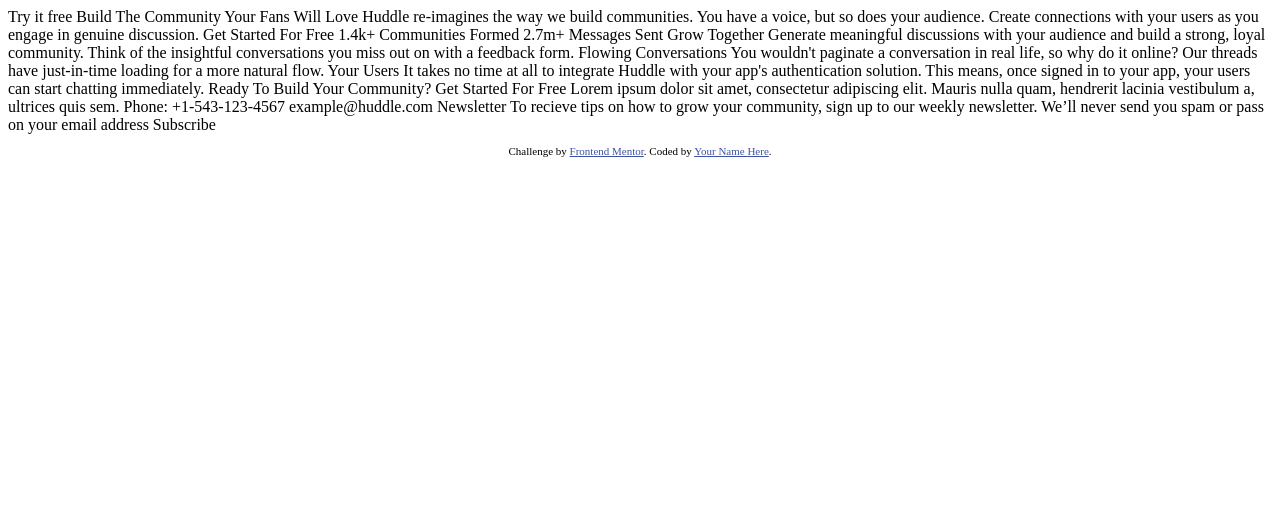
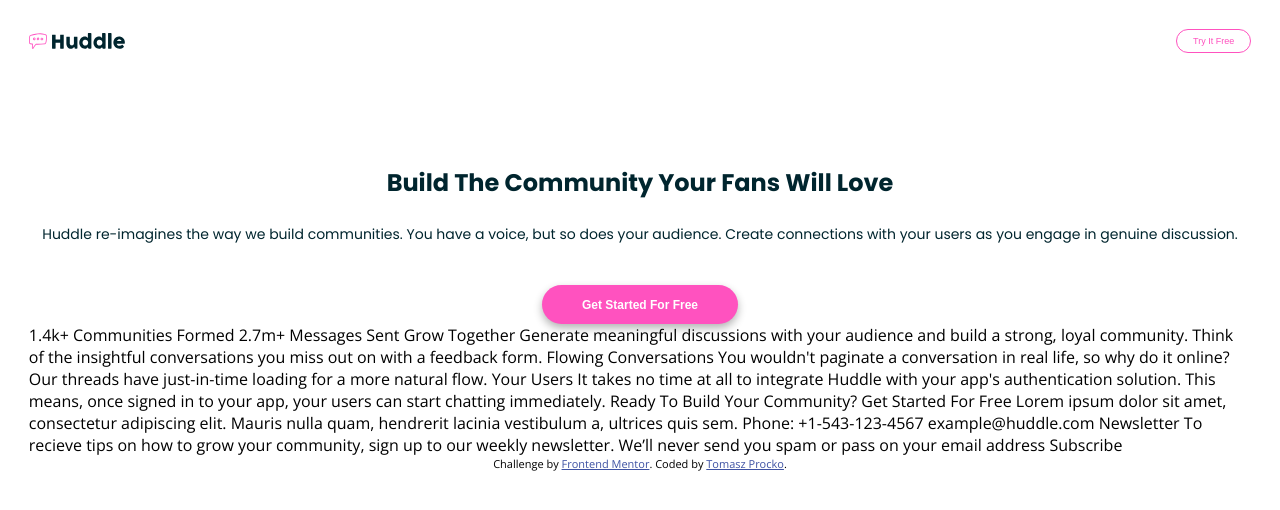
Before and after one commit to prociek/Huddle-landing-page-with-curved-sections, a plain HTML site: page index.html in a window 1280 px wide. Drawn offline with nearby package versions, Linux system fonts and the light colour scheme.

Commit message:
added fonts and header section in html also general and header css styles

```diff
--- a/index.html
+++ b/index.html
@@ -1,66 +1,59 @@
 <!DOCTYPE html>
 <html lang="en">
   <head>
-  <meta charset="UTF-8">
-  <meta name="viewport" content="width=device-width, initial-scale=1.0"> <!-- displays site properly based on user's device -->
-
-  <link rel="icon" type="image/png" sizes="32x32" href="./images/favicon-32x32.png">
-
-  <title>Frontend Mentor | Huddle landing page with curved sections</title>
-
-  <!-- Feel free to remove these styles or customise in your own stylesheet 👍 -->
-  <style>
-    .attribution { font-size: 11px; text-align: center; }
-    .attribution a { color: hsl(228, 45%, 44%); }
-  </style>
+    <meta charset="UTF-8" />
+    <meta name="viewport" content="width=device-width, initial-scale=1.0" />
+    <link
+      rel="icon"
+      type="image/png"
+      sizes="32x32"
+      href="./images/favicon-32x32.png"
+    />
+    <link rel="preconnect" href="https://fonts.gstatic.com" />
+    <link
+      href="https://fonts.googleapis.com/css2?family=Open+Sans:wght@400;600;700&family=Poppins:wght@400;700&display=swap"
+      rel="stylesheet"
+    />
+    <link rel="stylesheet" href="./styles.css" />
+    <title>Huddle landing page with curved sections</title>
   </head>
   <body>
-  Try it free
-
-  Build The Community Your Fans Will Love
-
-  Huddle re-imagines the way we build communities. You have a voice, but so does
-  your audience. Create connections with your users as you engage in genuine discussion.
-
-  Get Started For Free
-
-  1.4k+
-  Communities Formed
-
-  2.7m+
-  Messages Sent
-
-  Grow Together
-  Generate meaningful discussions with your audience and build a strong, loyal community.
-  Think of the insightful conversations you miss out on with a feedback form.
-
-  Flowing Conversations
-  You wouldn't paginate a conversation in real life, so why do it online? Our threads have
-  just-in-time loading for a more natural flow.
-
-  Your Users
-  It takes no time at all to integrate Huddle with your app's authentication solution. This means,
-  once signed in to your app, your users can start chatting immediately.
-
-  Ready To Build Your Community?
-  Get Started For Free
-
-  Lorem ipsum dolor sit amet, consectetur adipiscing elit. Mauris nulla quam, hendrerit lacinia
-  vestibulum a, ultrices quis sem.
-
-  Phone: +1-543-123-4567
-  example@huddle.com
-
-  Newsletter
-  To recieve tips on how to grow your community, sign up to our weekly newsletter. We’ll never
-  send you spam or pass on your email address
-
-  Subscribe
+    <header>
+      <div class="logo-container">
+        <img class="logo" src="./images/logo.svg" alt="huddle logo" />
+        <button class="btn-invert" type="button">Try it free</button>
+      </div>
+      <hgroup class="headings-group">
+        <h1>Build The Community Your Fans Will Love</h1>
+        <h3>
+          Huddle re-imagines the way we build communities. You have a voice, but
+          so does your audience. Create connections with your users as you
+          engage in genuine discussion.
+        </h3>
+        <button class="btn-primary" type="button">Get Started For Free</button>
+      </hgroup>
+    </header>
+    <main></main>
+    1.4k+ Communities Formed 2.7m+ Messages Sent Grow Together Generate
+    meaningful discussions with your audience and build a strong, loyal
+    community. Think of the insightful conversations you miss out on with a
+    feedback form. Flowing Conversations You wouldn't paginate a conversation in
+    real life, so why do it online? Our threads have just-in-time loading for a
+    more natural flow. Your Users It takes no time at all to integrate Huddle
+    with your app's authentication solution. This means, once signed in to your
+    app, your users can start chatting immediately. Ready To Build Your
+    Community? Get Started For Free Lorem ipsum dolor sit amet, consectetur
+    adipiscing elit. Mauris nulla quam, hendrerit lacinia vestibulum a, ultrices
+    quis sem. Phone: +1-543-123-4567 example@huddle.com Newsletter To recieve
+    tips on how to grow your community, sign up to our weekly newsletter. We’ll
+    never send you spam or pass on your email address Subscribe
 
     <footer>
       <p class="attribution">
-      Challenge by <a href="https://www.frontendmentor.io?ref=challenge" target="_blank">Frontend Mentor</a>.
-      Coded by <a href="#">Your Name Here</a>.
+        Challenge by
+        <a href="https://www.frontendmentor.io?ref=challenge" target="_blank"
+          >Frontend Mentor</a
+        >. Coded by <a href="#">Tomasz Procko</a>.
       </p>
     </footer>
   </body>
--- /dev/null
+++ b/styles.css
@@ -0,0 +1,87 @@
+/* General settings */
+:root {
+  --primary: hsl(322, 100%, 66%);
+  --primary-light-pink: hsl(321, 100%, 78%);
+  --primary-light-red: hsl(0, 100%, 63%);
+  --background-dark: hsl(192, 100%, 9%);
+  --background-light: hsl(207, 100%, 98%);
+}
+
+* {
+  margin: 0;
+  padding: 0;
+  box-sizing: border-box;
+}
+
+body {
+  font-family: "Open Sans", sans-serif;
+  padding: 1.8rem;
+}
+
+/* UI Components */
+
+.btn-invert {
+  border: 1px solid var(--primary);
+  border-radius: 4rem;
+  background-color: #fff;
+  color: var(--primary);
+  font-size: 9px;
+  text-transform: capitalize;
+  padding: 6px 16px;
+}
+
+.btn-primary {
+  border: none;
+  border-radius: 4rem;
+  background-color: var(--primary);
+  color: #fff;
+  font-size: 12px;
+  font-weight: 700;
+  text-transform: capitalize;
+  padding: 0.8rem 2.5rem;
+  box-shadow: 0 4px 8px rgba(0, 0, 0, 0.3);
+}
+
+/* Header */
+header .logo-container {
+  display: flex;
+  justify-content: space-between;
+  align-items: center;
+  margin-bottom: 7rem;
+}
+
+header .logo-container .logo {
+  width: 6rem;
+}
+
+header .headings-group {
+  font-family: Poppins, sans-serif;
+  font-weight: 700;
+  color: var(--background-dark);
+  display: flex;
+  flex-direction: column;
+  align-items: center;
+}
+
+header .headings-group h1 {
+  font-size: 1.5rem;
+  text-align: center;
+  padding: 0 8px;
+  margin-bottom: 1.5rem;
+}
+
+header .headings-group h3 {
+  font-size: 14px;
+  font-weight: 400;
+  text-align: center;
+  margin-bottom: 2.5rem;
+}
+
+/* Footer */
+.attribution {
+  font-size: 11px;
+  text-align: center;
+}
+.attribution a {
+  color: hsl(228, 45%, 44%);
+}
```
Lines whose indentation alone changed are shown as unchanged.
